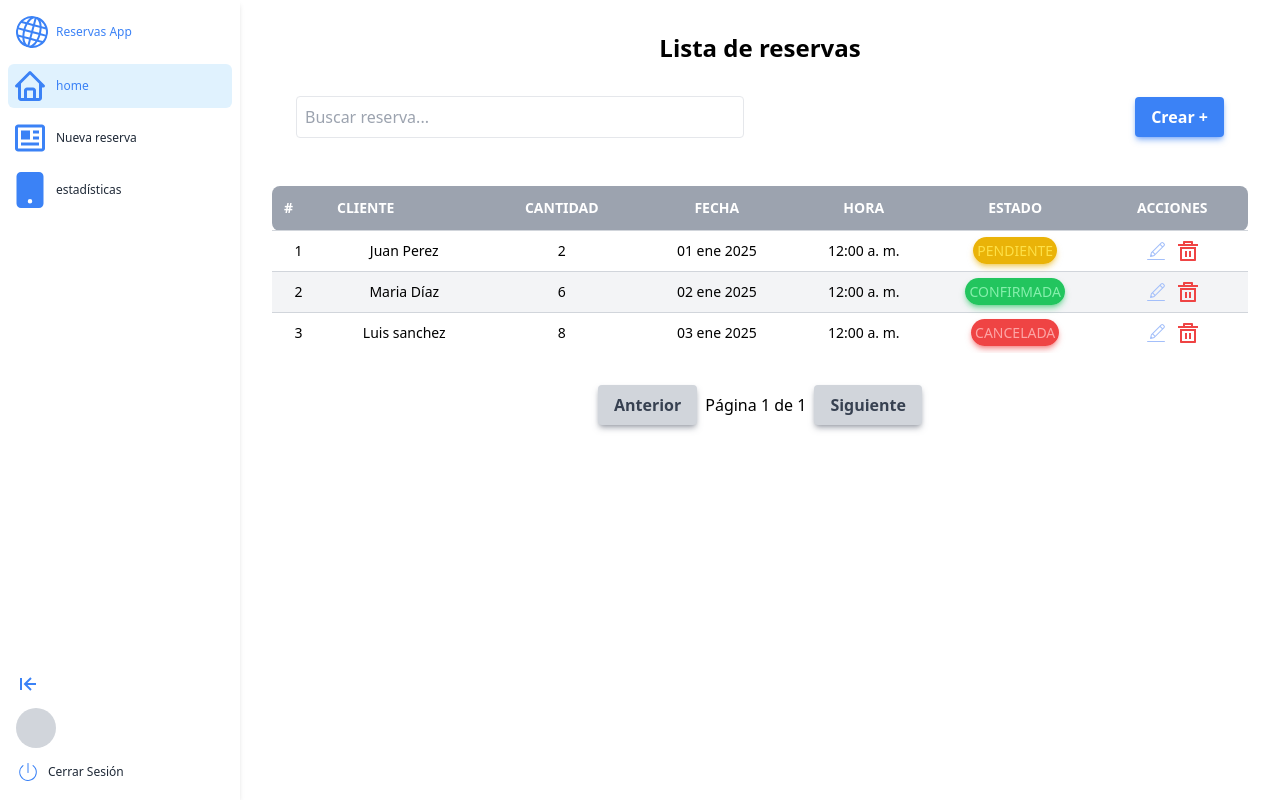
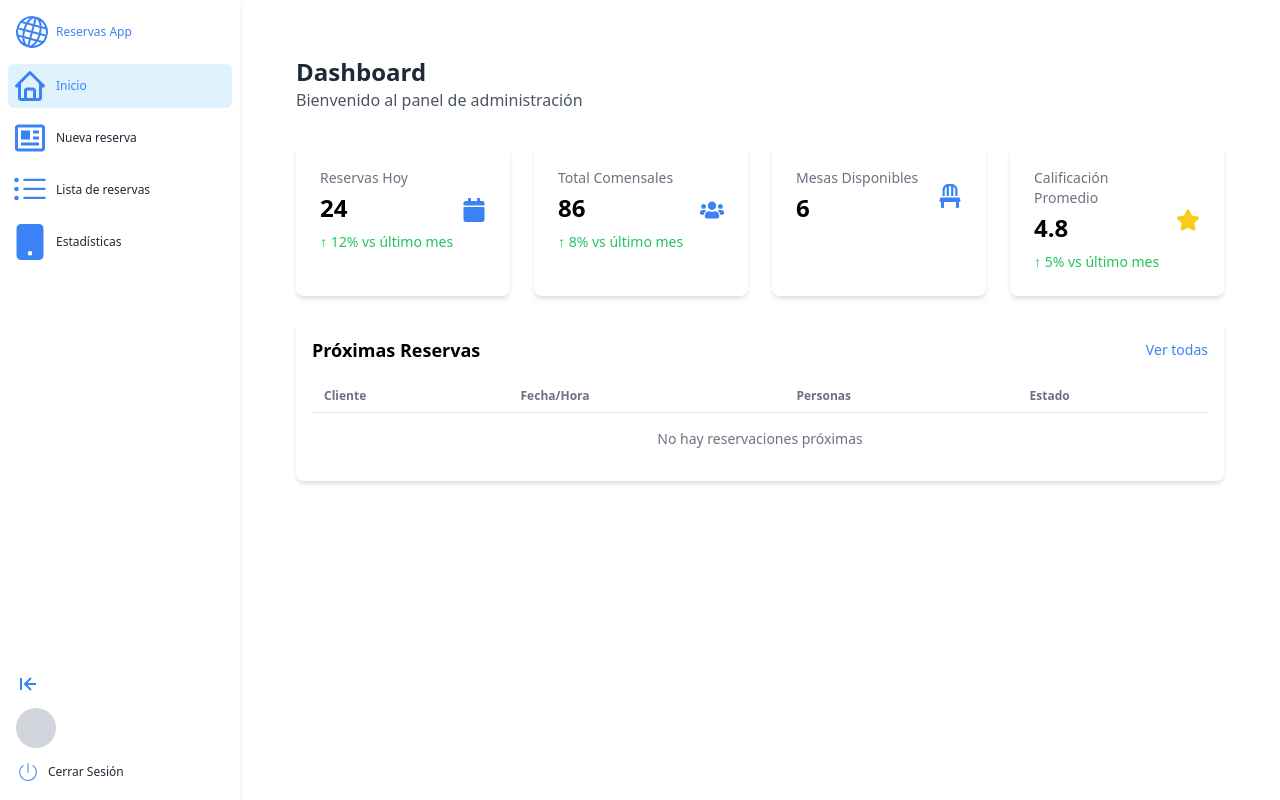
Before and after one commit to Guerre-Pablo-Agustin/reservas-restaurante, a Next.js app: page /dashboard in a window 1280 px wide. Built offline with nearby package versions, Linux system fonts and the light colour scheme.

Commit message:
agregado reviews y algunas estadisticas al dashboard

```diff
--- a/src/app/dashboard/page.tsx
+++ b/src/app/dashboard/page.tsx
@@ -1,11 +1,23 @@
-import ReserveList from "@/components/Dashboard/Home/ReserveList"
+import StatsCards from "@/components/Dashboard/Stats/StatsCards";
+import UpcomingReservations from "@/components/Dashboard/UpcomingReservations/UpcomingReservations";
 
-const page = () => {
-  return (
-    <div className="w-full">
-      <ReserveList />
-    </div>
-  )
+export default function DashboardHome() {
+    return (
+        <div className="p-6 space-y-6">
+            <div className="mb-8">
+                <h1 className="text-2xl font-bold text-gray-800">Dashboard</h1>
+                <p className="text-gray-600">Bienvenido al panel de administración</p>
+            </div>
+
+            {/* Estadísticas */}
+            <section className="mb-8">
+                <StatsCards />
+            </section>
+
+            {/* Próximas Reservas */}
+            <section>
+                <UpcomingReservations />
+            </section>
+        </div>
+    );
 }
-
-export default page
--- /dev/null
+++ b/src/app/dashboard/reservations/page.tsx
@@ -0,0 +1,11 @@
+'use client';
+
+import ReserveList from "@/components/Dashboard/Home/ReserveList";
+
+export default function ReservationsPage() {
+    return (
+        <div className="p-6">
+            <ReserveList />
+        </div>
+    );
+}
--- a/src/components/Dashboard/Sidenav/NavLinks.tsx
+++ b/src/components/Dashboard/Sidenav/NavLinks.tsx
@@ -3,13 +3,14 @@
 import Link from "next/link";
 import { usePathname } from "next/navigation";
 import { BiHome, BiNews } from "react-icons/bi";
-import { BsTabletFill } from "react-icons/bs";
+import { BsTabletFill, BsListUl } from "react-icons/bs";
 import { motion } from "framer-motion";
 
 const Links = [
-  { name: "home", href: "/dashboard", icon: BiHome },
+  { name: "Inicio", href: "/dashboard", icon: BiHome },
   { name: "Nueva reserva", href: "/dashboard/create", icon: BiNews },
-  { name: "estadísticas", href: "/dashboard/kanban", icon: BsTabletFill },
+  { name: "Lista de reservas", href: "/dashboard/reservations", icon: BsListUl },
+  { name: "Estadísticas", href: "/dashboard/kanban", icon: BsTabletFill },
 ];
 
 export default function NavLinks({
@@ -23,9 +24,8 @@ export default function NavLinks({
 
   return (
     <motion.div
-      initial={{ opacity: 0, y: 12 }}
+      initial={false}
       animate={{ opacity: 1, y: 0 }}
-      transition={{ delay: 0.125 }}
       className="flex w-[60%] justify-between gap-2 px-2 md:w-full md:flex-col"
     >
       {Links.map((link) => {
@@ -40,17 +40,11 @@ export default function NavLinks({
                 : "text-gray-800 hover:bg-sky-100 hover:text-primary"
             }`}
           >
-            <LinkIcon className="h-full w-9 text-3xl font-bold text-primary " />
+            <LinkIcon className="h-full w-9 text-3xl font-bold text-primary" />
             {!isCollapsed && (
-              <motion.span
-                layout
-                initial={{ opacity: 0, y: 12 }}
-                animate={{ opacity: 1, y: 0 }}
-                transition={{ delay: 0.125 }}
-                className={`text-xs font-medium text-center justify-start ${isMobile ? "hidden" : ""}`}
-              >
+              <span className={`text-xs font-medium text-center justify-start ${isMobile ? "hidden" : ""}`}>
                 {link.name}
-              </motion.span>
+              </span>
             )}
           </Link>
         );
--- /dev/null
+++ b/src/components/Dashboard/Stats/StatsCards.tsx
@@ -0,0 +1,67 @@
+import { FaCalendar, FaUsers, FaChair, FaStar } from 'react-icons/fa';
+
+interface StatCardProps {
+    title: string;
+    value: string | number;
+    icon: React.ReactNode;
+    trend?: {
+        value: number;
+        isPositive: boolean;
+    };
+}
+
+const StatCard = ({ title, value, icon, trend }: StatCardProps) => (
+    <div className="bg-white rounded-lg p-6 shadow-md">
+        <div className="flex items-center justify-between">
+            <div>
+                <p className="text-gray-500 text-sm">{title}</p>
+                <h3 className="text-2xl font-bold mt-1">{value}</h3>
+                {trend && (
+                    <p className={`text-sm mt-2 ${trend.isPositive ? 'text-green-500' : 'text-red-500'}`}>
+                        {trend.isPositive ? '↑' : '↓'} {Math.abs(trend.value)}% vs último mes
+                    </p>
+                )}
+            </div>
+            <div className="text-blue-500 text-2xl">{icon}</div>
+        </div>
+    </div>
+);
+
+const StatsCards = () => {
+    // Estos datos deberían venir de tu backend
+    const stats = [
+        {
+            title: "Reservas Hoy",
+            value: "24",
+            icon: <FaCalendar />,
+            trend: { value: 12, isPositive: true }
+        },
+        {
+            title: "Total Comensales",
+            value: "86",
+            icon: <FaUsers />,
+            trend: { value: 8, isPositive: true }
+        },
+        {
+            title: "Mesas Disponibles",
+            value: "6",
+            icon: <FaChair />,
+        },
+        {
+            title: "Calificación Promedio",
+            value: "4.8",
+            icon: <FaStar className="text-yellow-400" />,
+            trend: { value: 5, isPositive: true }
+        }
+    ];
+
+    return (
+        <div className="grid grid-cols-1 md:grid-cols-2 lg:grid-cols-4 gap-6">
+            {stats.map((stat, index) => (
+                <StatCard key={index} {...stat} />
+            ))}
+        </div>
+    );
+};
+
+export default StatsCards;
--- /dev/null
+++ b/src/components/Dashboard/UpcomingReservations/UpcomingReservations.tsx
@@ -0,0 +1,100 @@
+'use client'
+
+import Link from 'next/link';
+import { useStore } from '@/store/store';
+import { useEffect } from 'react';
+
+const statusStyles = {
+    pendiente: 'bg-yellow-100 text-yellow-800',
+    confirmada: 'bg-green-100 text-green-800',
+    cancelada: 'bg-red-100 text-red-800',
+};
+
+const UpcomingReservations = () => {
+    const { reservations, loadReservations } = useStore();
+
+    useEffect(() => {
+        loadReservations();
+    }, [loadReservations]);
+
+    // Obtener la fecha actual
+    const today = new Date();
+    today.setHours(0, 0, 0, 0);
+
+    // Filtrar y ordenar las reservaciones
+    const upcomingReservations = reservations
+        .filter(reservation => {
+            const reservationDate = new Date(reservation.date);
+            reservationDate.setHours(0, 0, 0, 0);
+            return reservationDate >= today;
+        })
+        .sort((a, b) => {
+            const dateA = new Date(`${a.date} ${a.time}`);
+            const dateB = new Date(`${b.date} ${b.time}`);
+            return dateA.getTime() - dateB.getTime();
+        })
+        .slice(0, 3);
+
+    return (
+        <div className="bg-white rounded-lg shadow-md p-4">
+            <div className="flex justify-between items-center mb-4">
+                <h2 className="text-lg font-bold">Próximas Reservas</h2>
+                <Link
+                    href="/dashboard/reservations"
+                    className="text-blue-500 hover:text-blue-700 text-sm"
+                >
+                    Ver todas
+                </Link>
+            </div>
+
+            <div className="overflow-x-auto">
+                <table className="min-w-full">
+                    <thead>
+                        <tr className="border-b border-gray-200">
+                            <th className="text-left py-2 px-3 text-xs text-gray-500">Cliente</th>
+                            <th className="text-left py-2 px-3 text-xs text-gray-500">Fecha/Hora</th>
+                            <th className="text-left py-2 px-3 text-xs text-gray-500">Personas</th>
+                            <th className="text-left py-2 px-3 text-xs text-gray-500">Estado</th>
+                        </tr>
+                    </thead>
+                    <tbody className="divide-y divide-gray-100">
+                        {upcomingReservations.length > 0 ? (
+                            upcomingReservations.map((reservation) => (
+                                <tr key={reservation.id} className="hover:bg-gray-50">
+                                    <td className="py-2 px-3">
+                                        <span className="text-sm font-medium text-gray-900">
+                                            {reservation.clientName}
+                                        </span>
+                                    </td>
+                                    <td className="py-2 px-3">
+                                        <span className="text-sm text-gray-500">
+                                            {reservation.date} {reservation.time}
+                                        </span>
+                                    </td>
+                                    <td className="py-2 px-3">
+                                        <span className="text-sm text-gray-500">
+                                            {reservation.quantity}
+                                        </span>
+                                    </td>
+                                    <td className="py-2 px-3">
+                                        <span className={`px-2 py-1 text-xs rounded-full ${statusStyles[reservation.status]}`}>
+                                            {reservation.status.charAt(0).toUpperCase() + reservation.status.slice(1)}
+                                        </span>
+                                    </td>
+                                </tr>
+                            ))
+                        ) : (
+                            <tr>
+                                <td colSpan={4} className="py-4 text-center text-sm text-gray-500">
+                                    No hay reservaciones próximas
+                                </td>
+                            </tr>
+                        )}
+                    </tbody>
+                </table>
+            </div>
+        </div>
+    );
+};
+
+export default UpcomingReservations;
--- a/src/components/site/Reviews/Reviews.tsx
+++ b/src/components/site/Reviews/Reviews.tsx
@@ -3,7 +3,7 @@ import { reviews } from './data.reviews'
 import { Swiper, SwiperSlide } from 'swiper/react'
 import { Autoplay, Pagination } from 'swiper/modules'
 import { FaStar } from 'react-icons/fa'
-import Image from 'next/image'
+// import Image from 'next/image'
 
 // Importar estilos de Swiper
 import 'swiper/css'
```
